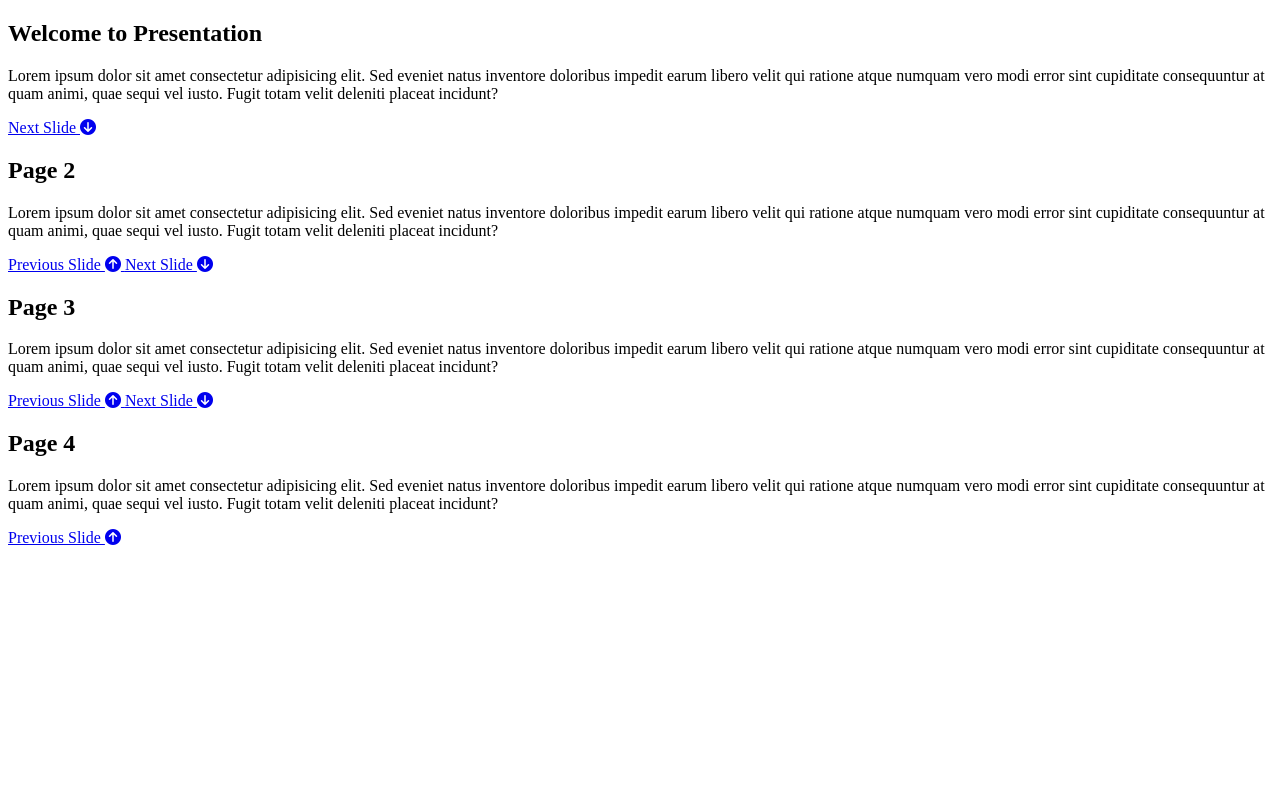
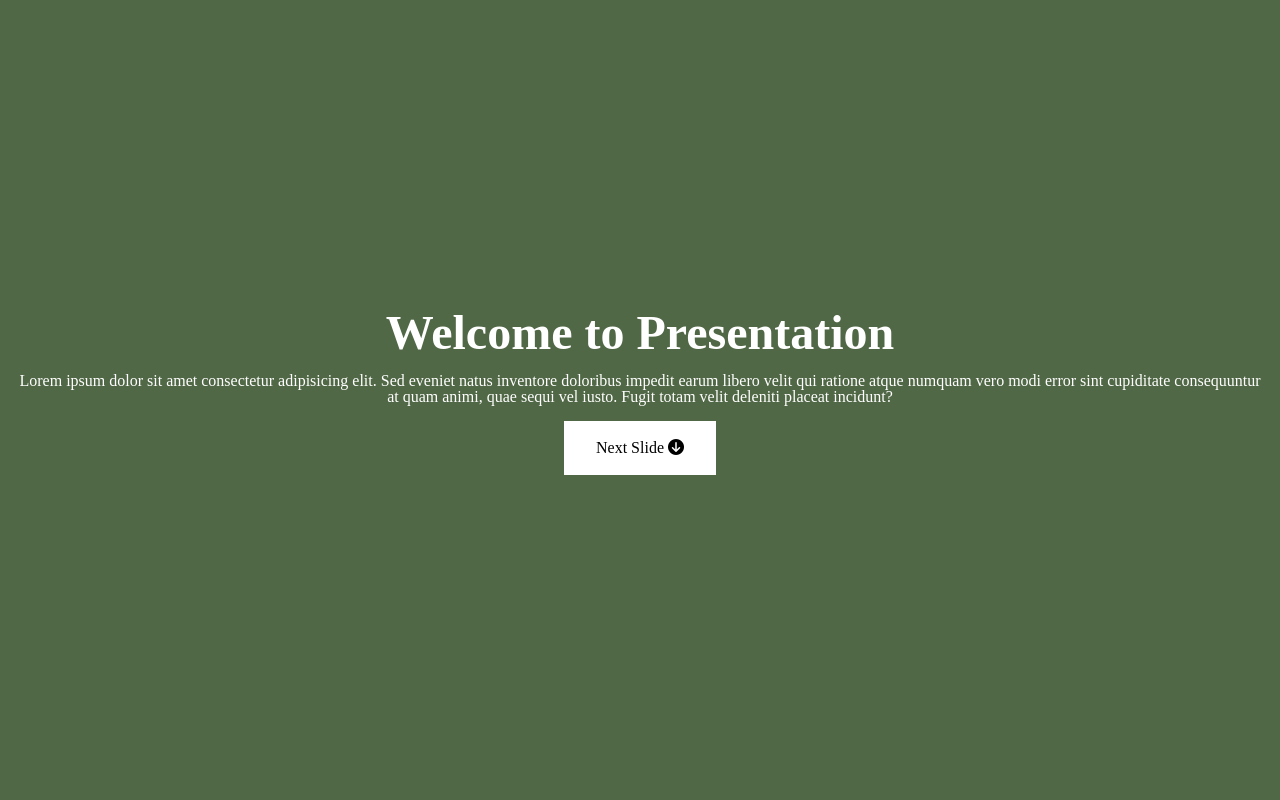
Before and after one commit to pravin-sharma/css-transition-mini-project, a plain HTML site: page index.html in a window 1280 px wide. Shown: the top 800 px of the page. Drawn offline with Linux system fonts and the light colour scheme.

Commit message:
added css and button hover transition

```diff
--- a/index.html
+++ b/index.html
@@ -5,7 +5,7 @@
     <meta charset="UTF-8">
     <meta name="viewport" content="width=device-width, initial-scale=1.0">
     <script src="https://kit.fontawesome.com/c8dde5e660.js" crossorigin="anonymous"></script>
-    <link rel="stylesheet" href="style.css">
+    <link rel="stylesheet" href="styles.css">
     <title>Transfromation</title>
 </head>
 
@@ -16,7 +16,7 @@
             libero velit qui ratione atque numquam vero modi error sint cupiditate consequuntur at quam animi, quae
             sequi vel iusto. Fugit totam velit deleniti placeat incidunt?</p>
         <div>
-            <a href="#page-2" class='btn btn-dark'>
+            <a href="#page-2" class='btn btn-light'>
                 Next Slide <i class="fas fa-arrow-circle-down"></i>
             </a>
         </div>
@@ -28,7 +28,7 @@
             libero velit qui ratione atque numquam vero modi error sint cupiditate consequuntur at quam animi, quae
             sequi vel iusto. Fugit totam velit deleniti placeat incidunt?</p>
         <div>
-            <a href='#page-1' class='btn btn-dark'>
+            <a href='#page-1' class='btn btn-light'>
                 Previous Slide <i class="fas fa-arrow-circle-up"></i>
             </a>
             <a href='#page-3' class='btn btn-dark'>
@@ -43,7 +43,7 @@
             libero velit qui ratione atque numquam vero modi error sint cupiditate consequuntur at quam animi, quae
             sequi vel iusto. Fugit totam velit deleniti placeat incidunt?</p>
         <div>
-            <a href='#page-2' class='btn btn-dark'>
+            <a href='#page-2' class='btn btn-light'>
                 Previous Slide <i class="fas fa-arrow-circle-up"></i>
             </a>
             <a href='#page-4' class='btn btn-dark'>
@@ -58,7 +58,7 @@
             libero velit qui ratione atque numquam vero modi error sint cupiditate consequuntur at quam animi, quae
             sequi vel iusto. Fugit totam velit deleniti placeat incidunt?</p>
         <div>
-            <a href='#page-3' class='btn btn-dark'>
+            <a href='#page-3' class='btn btn-light'>
                 Previous Slide <i class="fas fa-arrow-circle-up"></i>
             </a>
         </div>
--- a/styles.css
+++ b/styles.css
@@ -0,0 +1,79 @@
+:root {
+  --page-1-bg-colour: rgb(80, 104, 69);
+  --page-2-bg-colour: green;
+  --page-3-bg-colour: orange;
+  --page-4-bg-colour: red;
+}
+
+* {
+  margin: 0;
+  padding: 0;
+  box-sizing: border-box;
+}
+
+body {
+  font-family: "Times New Roman", Times, serif;
+  color: white;
+  line-height: 3rem;
+  overflow: hidden;
+}
+
+#page-1 {
+  background-color: var(--page-1-bg-colour);
+}
+#page-2 {
+  background-color: var(--page-2-bg-colour);
+}
+#page-3 {
+  background-color: var(--page-3-bg-colour);
+}
+#page-4 {
+  background-color: var(--page-4-bg-colour);
+}
+
+.page {
+  display: flex;
+  flex-direction: column;
+  height: 100vh;
+  text-align: center;
+  justify-content: center;
+  padding: 1rem;
+}
+
+.page h1 {
+  font-size: 3rem;
+}
+.page p {
+  font-size: 1rem;
+  line-height: 1rem;
+  margin-top: 1rem;
+}
+
+.btn {
+  display: inline-block;
+  margin: 1rem;
+  text-decoration: none;
+  padding: 0.2rem 2rem;
+  border: none;
+  transition: all 0.3s ease-in;
+}
+
+.btn-dark {
+  background-color: black;
+  color: white;
+}
+
+.btn-dark:hover {
+  background-color: white;
+  color: black;
+}
+
+.btn-light {
+  background-color: white;
+  color: black;
+}
+
+.btn-light:hover {
+  background-color: black;
+  color: white;
+}
```
